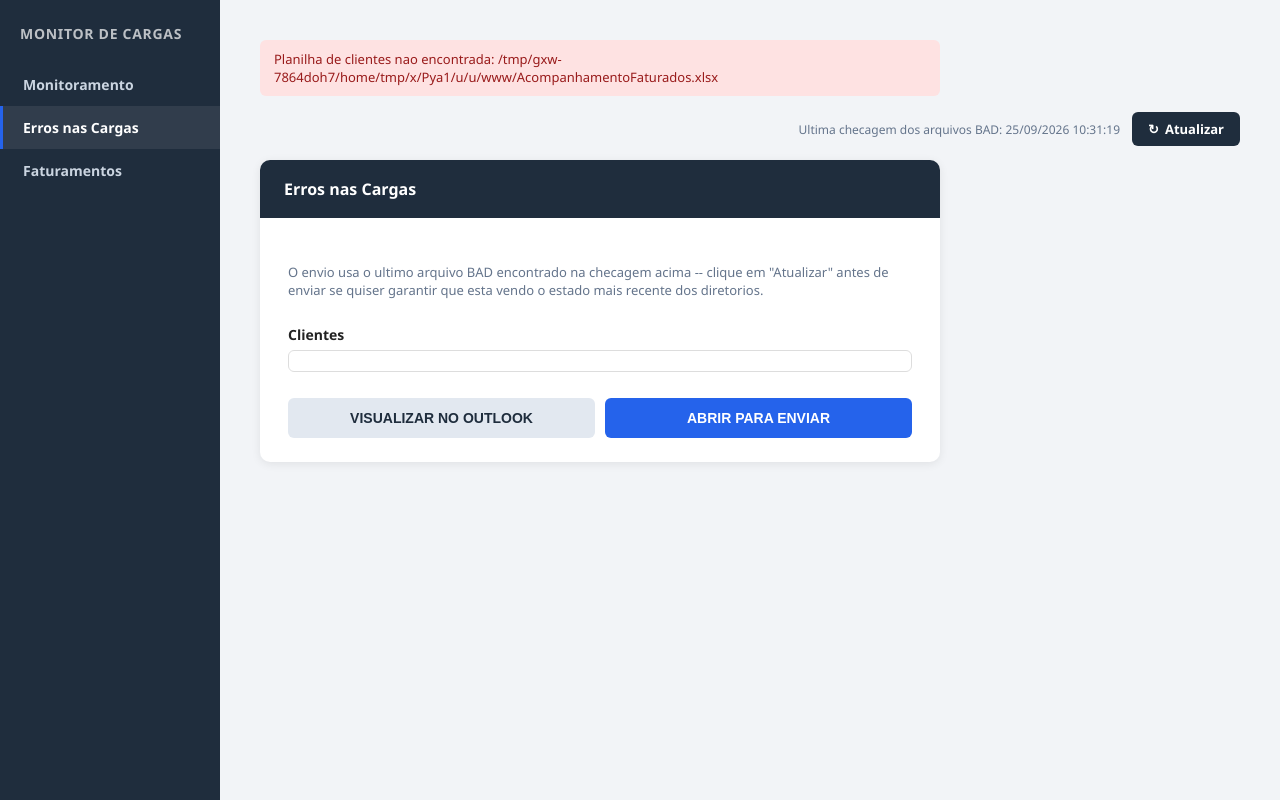
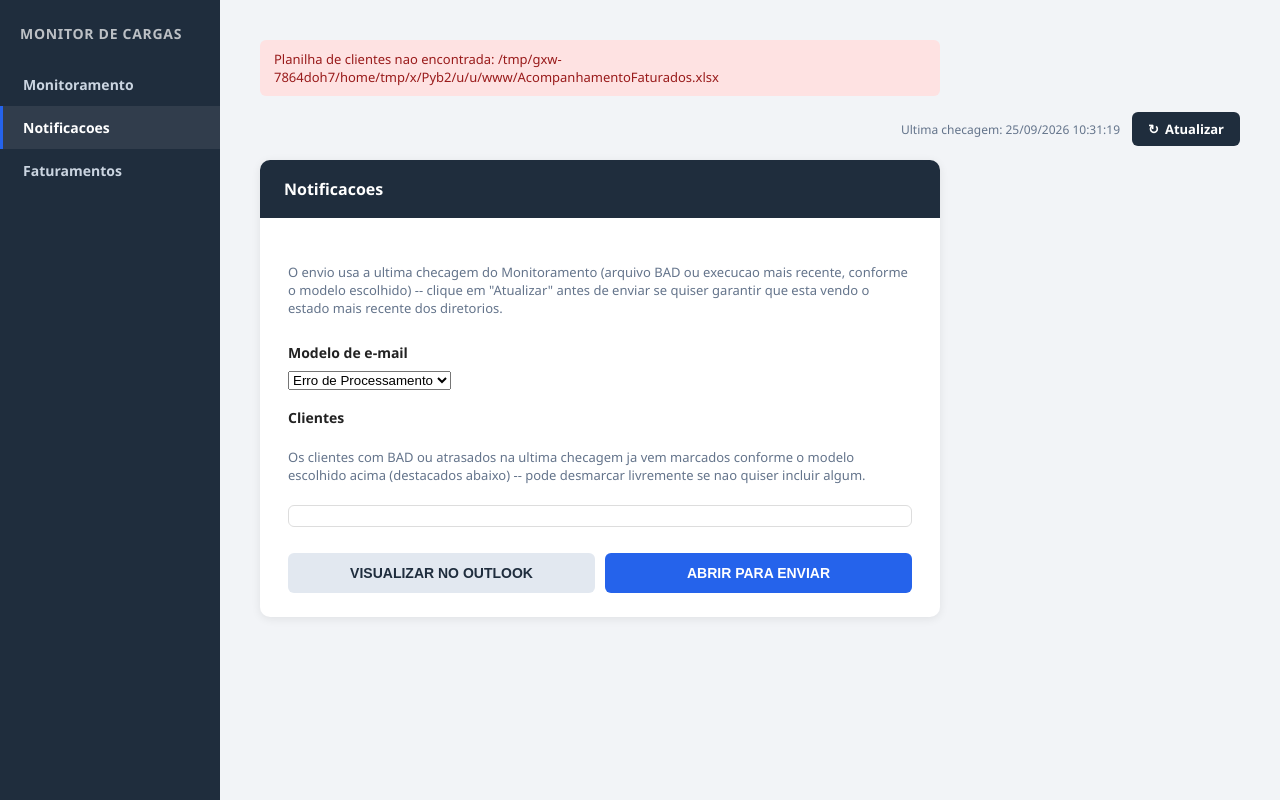
Before and after one commit to GabrielvBassi/Monitor-de-Cargas, a Flask app: page /erros in a window 1280 px wide. Run offline with Flask 3, Linux system fonts and the light colour scheme.

Commit message:
commit-email

```diff
--- a/app.py
+++ b/app.py
@@ -9,6 +9,7 @@ MESES_PT = [
 ]
 
 from models.cliente_model import ClienteModel
+from models.email_model import EmailModel
 from services.historico_service import HistoricoService
 from services.monitoramento_cache import obter_detalhamento, obter_principal
 from services.monitoramento_service import preparar_grafico_historico
@@ -80,17 +81,27 @@ def erros():
         flash(str(exc), "erro")
         clientes = {}
 
-    # O envio de e-mail de erro usa a varredura cacheada (services/
-    # monitoramento_cache.py) para saber o ultimo arquivo BAD de cada
-    # cliente -- aqui so exibimos quando foi a ultima checagem e permitimos
-    # forcar uma nova (?atualizar=1) sem precisar ir ate o Monitoramento.
+    # O envio de e-mail (erro ou atrasado) usa a varredura cacheada
+    # (services/monitoramento_cache.py) para saber o ultimo arquivo BAD/
+    # execucao de cada cliente -- aqui so exibimos quando foi a ultima
+    # checagem e permitimos forcar uma nova (?atualizar=1) sem precisar ir
+    # ate o Monitoramento.
     forcar = request.args.get("atualizar") == "1"
     dados, atualizado_em = obter_principal(forcar=forcar)
 
-    # Pre-marca (e sinaliza) quem tem BAD na ultima varredura -- o usuario
-    # ainda pode desmarcar livremente, isso so agiliza o caso comum.
+    # Pre-marca (e sinaliza) quem tem BAD/esta atrasado na ultima varredura
+    # -- o usuario ainda pode desmarcar livremente, isso so agiliza o caso
+    # comum.
     clientes_com_bad = {
         item["cliente"] for item in dados["validacoes"] if item["bad_status"] == "bad"
+    }
+    clientes_atrasados = {
+        item["cliente"] for item in dados["validacoes"] if item["exec_status"] == "atrasado"
+    }
+
+    modelos = {
+        chave: EmailModel.obter(chave)
+        for chave in ("erro", "atrasado")
     }
 
     return render_template(
@@ -99,6 +110,8 @@ def erros():
         clientes=clientes,
         atualizado_em=atualizado_em,
         clientes_com_bad=clientes_com_bad,
+        clientes_atrasados=clientes_atrasados,
+        modelos=modelos,
     )
 
 
@@ -119,7 +132,7 @@ def processar():
     ids_clientes = request.form.getlist("clientes")
     acao = request.form.get("acao")
 
-    destino = "erros" if nome_modelo == "erro" else "faturamentos"
+    destino = "erros" if nome_modelo in ("erro", "atrasado") else "faturamentos"
 
     try:
         sucessos, falhas = processar_envio(nome_modelo, ids_clientes, acao)
--- a/models/cliente_model.py
+++ b/models/cliente_model.py
@@ -223,6 +223,12 @@ class ClienteModel:
 
             frequencia_explicita = frequencia_por_nome.get(_normalizar(nome))
 
+            # O aviso de "atrasado" reaproveita o mesmo contato comercial/
+            # parceiro ja cadastrado pra erro -- nao ha coluna separada na
+            # planilha pra isso.
+            contato_to = _dividir_emails(_valor(linha, colunas, "erro_to"))
+            contato_cc = _dividir_emails(_valor(linha, colunas, "erro_cc"))
+
             clientes[id_cliente] = {
                 "nome": nome,
                 "frequencia_verificacao": _derivar_frequencia(frequencia_explicita),
@@ -234,10 +240,8 @@ class ClienteModel:
                 "pastas_configuradas_backup": _dividir_lista(_valor(linha, colunas, "pastas_backup")),
                 "pastas_configuradas_bad": _dividir_lista(_valor(linha, colunas, "pastas_bad")),
                 "destinatarios": {
-                    "erro": {
-                        "to": _dividir_emails(_valor(linha, colunas, "erro_to")),
-                        "cc": _dividir_emails(_valor(linha, colunas, "erro_cc")),
-                    },
+                    "erro": {"to": contato_to, "cc": contato_cc},
+                    "atrasado": {"to": contato_to, "cc": contato_cc},
                 },
                 "variaveis": {
                     "sistema": (_valor(linha, colunas, "sistema") or "").strip(),
--- a/models/email_model.py
+++ b/models/email_model.py
@@ -19,6 +19,28 @@ Arquivo: {arquivo}
 Quantidade de linhas: {quantidade_linhas}
 
 Favor verificar a ocorrencia.
+
+Atenciosamente,
+Equipe
+""",
+        },
+
+        "atrasado": {
+            "titulo": "Atrasado",
+            "ativo": True,
+
+            "assunto": "Nao recebimento do arquivo - {cliente}",
+
+            "corpo": """Ola,
+
+Identificamos que o arquivo de processamento do cliente {cliente} nao foi recebido dentro do prazo esperado.
+
+Sistema: {sistema}
+Frequencia esperada: {frequencia_verificacao}
+Ultimo arquivo recebido: {arquivo} em {data_arquivo}
+Dias em atraso: {dias_atraso}
+
+Solicitamos verificar o envio o quanto antes.
 
 Atenciosamente,
 Equipe
--- a/templates/base.html
+++ b/templates/base.html
@@ -1662,7 +1662,7 @@
     <div class="sidebar">
         <h1>Monitor de Cargas</h1>
         <a href="{{ url_for('monitoramento') }}" class="{{ 'ativo' if pagina_ativa == 'monitoramento' else '' }}">Monitoramento</a>
-        <a href="{{ url_for('erros') }}" class="{{ 'ativo' if pagina_ativa == 'erros' else '' }}">Erros nas Cargas</a>
+        <a href="{{ url_for('erros') }}" class="{{ 'ativo' if pagina_ativa == 'erros' else '' }}">Notificacoes</a>
         <a href="{{ url_for('faturamentos') }}" class="{{ 'ativo' if pagina_ativa == 'faturamentos' else '' }}">Faturamentos</a>
     </div>
 
--- a/templates/erros.html
+++ b/templates/erros.html
@@ -1,12 +1,12 @@
 {% extends "base.html" %}
 
-{% block titulo %}Erros nas Cargas{% endblock %}
+{% block titulo %}Notificacoes{% endblock %}
 
 {% block conteudo %}
 <div class="barra-atualizacao">
     <span class="atualizado-em">
         {% if atualizado_em %}
-            Ultima checagem dos arquivos BAD: {{ atualizado_em.strftime("%d/%m/%Y %H:%M:%S") }}
+            Ultima checagem: {{ atualizado_em.strftime("%d/%m/%Y %H:%M:%S") }}
         {% else %}
             Ainda nao verificado
         {% endif %}
@@ -15,31 +15,43 @@
 </div>
 
 <div class="card">
-    <h2>Erros nas Cargas</h2>
+    <h2>Notificacoes</h2>
     <div class="card-body">
         <p class="vazio">
-            O envio usa o ultimo arquivo BAD encontrado na checagem acima -- clique em "Atualizar" antes de
-            enviar se quiser garantir que esta vendo o estado mais recente dos diretorios.
+            O envio usa a ultima checagem do Monitoramento (arquivo BAD ou execucao mais recente, conforme o
+            modelo escolhido) -- clique em "Atualizar" antes de enviar se quiser garantir que esta vendo o
+            estado mais recente dos diretorios.
         </p>
 
         <form method="post" action="{{ url_for('processar') }}">
-            <input type="hidden" name="modelo" value="erro">
+            <label for="modeloNotificacao">Modelo de e-mail</label>
+            <select name="modelo" id="modeloNotificacao" onchange="atualizarPreSelecaoNotificacao()">
+                {% for chave, modelo in modelos.items() %}
+                    <option value="{{ chave }}">{{ modelo.titulo }}</option>
+                {% endfor %}
+            </select>
 
             <label>Clientes</label>
-            {% if clientes_com_bad %}
-                <p class="vazio">
-                    Clientes com BAD na ultima checagem ja vem marcados (destacados abaixo) -- pode desmarcar
-                    livremente se nao quiser incluir algum.
-                </p>
-            {% endif %}
+            <p class="vazio">
+                Os clientes com BAD ou atrasados na ultima checagem ja vem marcados conforme o modelo escolhido
+                acima (destacados abaixo) -- pode desmarcar livremente se nao quiser incluir algum.
+            </p>
             <div class="clientes">
                 {% for id_cliente, cliente in clientes.items() %}
                     {% set tem_bad = cliente.nome in clientes_com_bad %}
-                    <label class="{{ 'cliente-com-bad' if tem_bad else '' }}">
-                        <input type="checkbox" name="clientes" value="{{ id_cliente }}" {{ "checked" if tem_bad else "" }}>
+                    {% set tem_atraso = cliente.nome in clientes_atrasados %}
+                    <label
+                        class="{{ 'cliente-com-bad' if tem_bad else '' }}"
+                        data-tem-bad="{{ '1' if tem_bad else '0' }}"
+                        data-tem-atraso="{{ '1' if tem_atraso else '0' }}"
+                    >
+                        <input type="checkbox" name="clientes" value="{{ id_cliente }}" class="checkbox-cliente-notificacao">
                         {{ cliente.nome }}
                         {% if tem_bad %}
                             <span class="tag bad">BAD</span>
+                        {% endif %}
+                        {% if tem_atraso %}
+                            <span class="tag atrasado">ATRASADO</span>
                         {% endif %}
                     </label>
                 {% endfor %}
@@ -56,4 +68,18 @@
         </form>
     </div>
 </div>
+
+<script>
+function atualizarPreSelecaoNotificacao() {
+    const modelo = document.getElementById("modeloNotificacao").value;
+
+    document.querySelectorAll(".checkbox-cliente-notificacao").forEach(function (caixa) {
+        const linha = caixa.closest("label");
+        const combina = modelo === "atrasado" ? linha.dataset.temAtraso === "1" : linha.dataset.temBad === "1";
+        caixa.checked = combina;
+    });
+}
+
+atualizarPreSelecaoNotificacao();
+</script>
 {% endblock %}
```
Also changed, not shown: services/processamento_service.py (+36 -2 lines).
